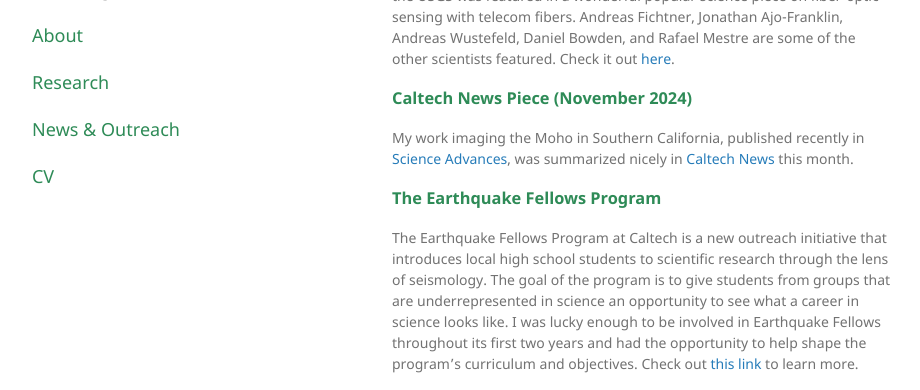
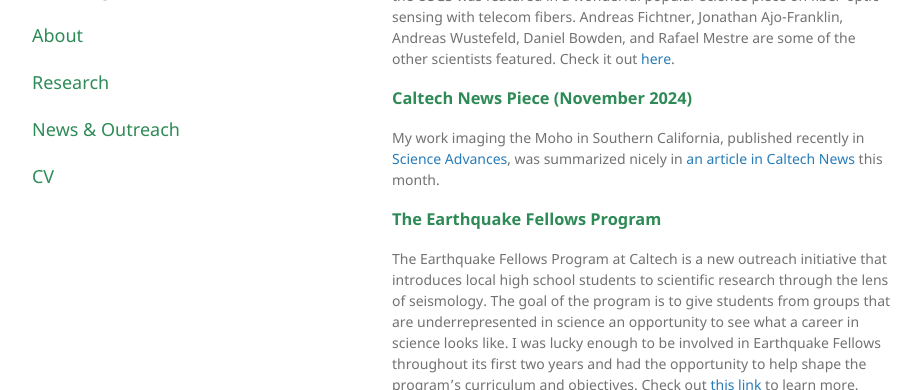
Before and after one commit to atterholt/atterholt.github.io, a Jekyll site: the page built from outreach.md, in a window 1280 px wide and 1081 px high, cut to the strip 335-725 px from the top of the window. Shown: the whole strip, without its empty margins (178-1098 px from the left). Built offline with Jekyll 4.4.1, drawn with Linux system fonts in a browser that asks for light colours.

Commit message:
Update outreach.md

```diff
--- a/outreach.md
+++ b/outreach.md
@@ -23,7 +23,7 @@
   Caltech News Piece (November 2024)
 </h3>
 
-My work imaging the Moho in Southern California, published recently in [Science Advances](https://www.science.org/doi/full/10.1126/sciadv.adr3327), was summarized nicely in [Caltech News](https://www.caltech.edu/about/news/new-technique-to-look-deep-within-tectonic-plates) this month.
+My work imaging the Moho in Southern California, published recently in [Science Advances](https://www.science.org/doi/full/10.1126/sciadv.adr3327), was summarized nicely in [an article in Caltech News](https://www.caltech.edu/about/news/new-technique-to-look-deep-within-tectonic-plates) this month.
 
 <h3 style="color:SeaGreen">
   The Earthquake Fellows Program
```
